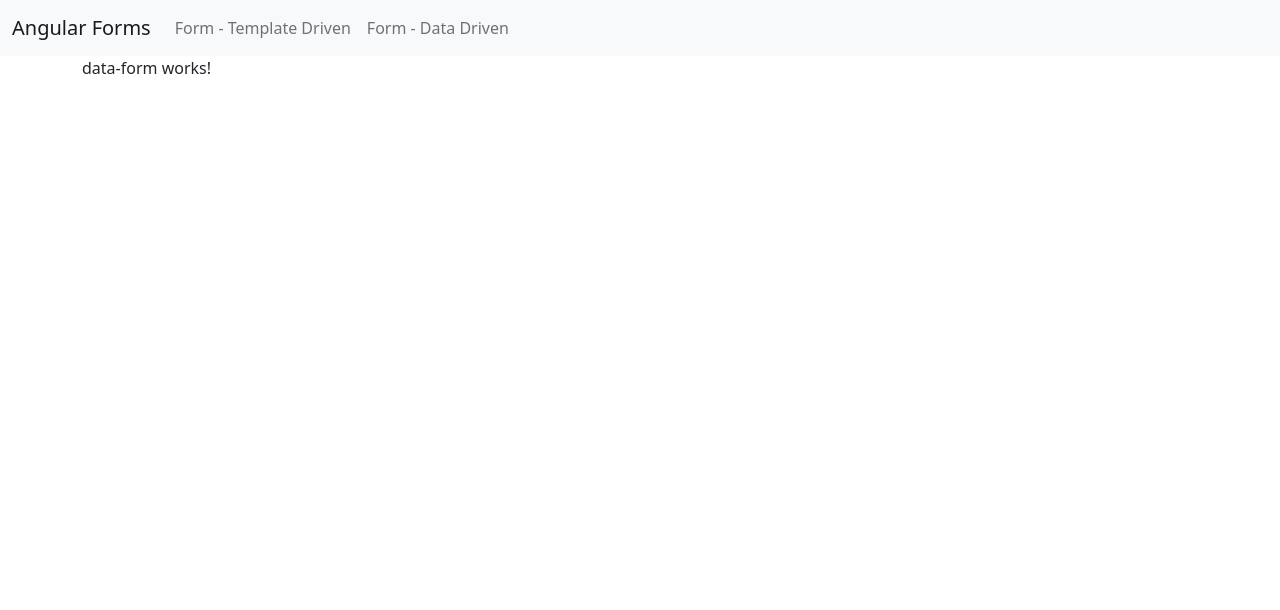
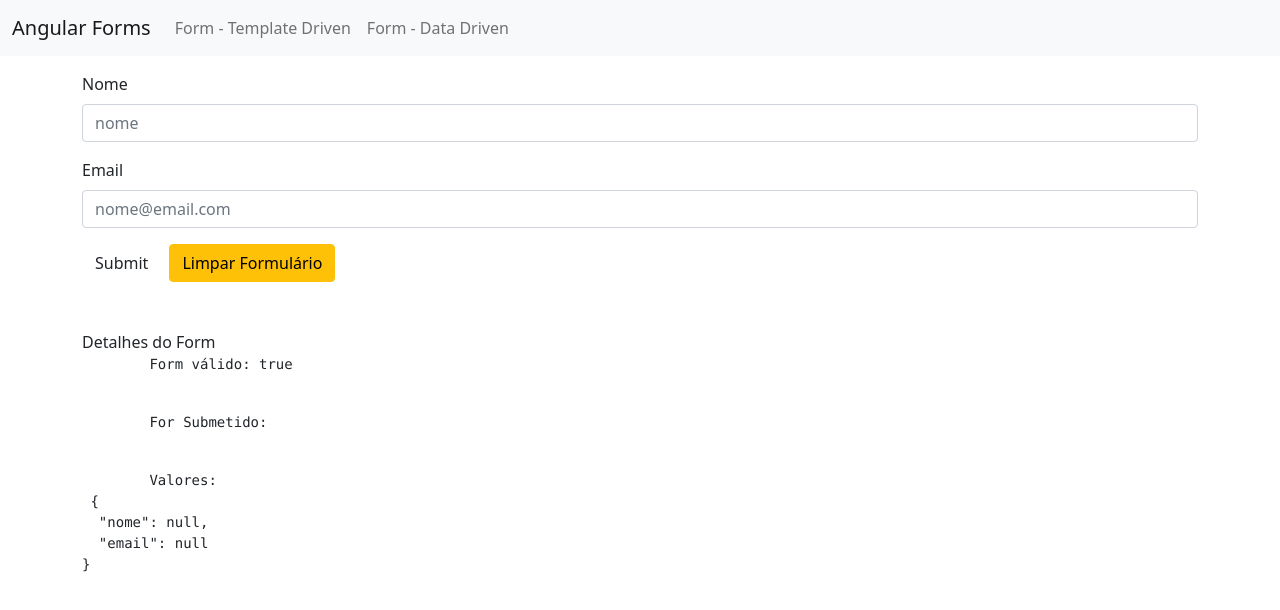
Before and after one commit to drishaolin/formularios-angular, an Angular app: page /dataForm in a window 1280 px wide. Shown: the top 610 px of the page. Built offline with nearby package versions, Linux system fonts and the light colour scheme.

Commit message:
Configuração inicial do formulário data driven, método de submit, teste de post

```diff
--- a/src/app/app-routing.module.ts
+++ b/src/app/app-routing.module.ts
@@ -6,7 +6,7 @@ import { TemplateFormComponent } from './template-form/template-form.component';
 const routes: Routes = [
   { path: 'templateForm', component: TemplateFormComponent },
   { path: 'dataForm', component: DataFormComponent },
-  { path: '', pathMatch:'full', redirectTo:'templateForm' }
+  { path: '', pathMatch:'full', redirectTo:'dataForm' }
 ];
 
 @NgModule({
--- a/src/app/app.module.ts
+++ b/src/app/app.module.ts
@@ -6,7 +6,7 @@ import { HttpClientModule } from '@angular/common/http'
 import { AppComponent } from './app.component';
 import { TemplateFormComponent } from './template-form/template-form.component';
 import { DataFormComponent } from './data-form/data-form.component';
-import { FormsModule } from '@angular/forms';
+import { FormsModule, ReactiveFormsModule } from '@angular/forms';
 import { FormDebugComponent } from './form-debug/form-debug.component';
 
 @NgModule({
@@ -20,6 +20,7 @@ import { FormDebugComponent } from './form-debug/form-debug.component';
     BrowserModule,
     AppRoutingModule,
     FormsModule,
+    ReactiveFormsModule,
     HttpClientModule
   ],
   providers: [],
--- a/src/app/data-form/data-form.component.html
+++ b/src/app/data-form/data-form.component.html
@@ -1 +1,43 @@
-<p>data-form works!</p>
+<form [formGroup]="formulario" (ngSubmit)="onSubmit()">
+    <div class="row">
+        <div class="col-md-12">
+            <div class="mt-3">
+                <label for="nome" class="form-label">
+                Nome
+                </label>
+                <input type="text" class="form-control" formControlName="nome"
+                id="nome" placeholder="nome">
+            </div>
+            <!-- <div class="txt-error form-text">
+                {{usuarioAuxiliarMsg.nome}}
+            </div> -->
+        </div>
+    </div>
+
+    <div class="row">
+        <div class="col-md-12">
+            <div class="mt-3">
+                <label for="email" class="form-label">
+                Email
+                </label>
+                <input type="email" class="form-control" formControlName="email"
+                id="email" placeholder="nome@email.com">
+            </div>
+            <!-- <div class="txt-error form-text">
+                {{usuarioAuxiliarMsg.email}}
+            </div> -->
+        </div>
+    </div>
+
+
+    <div class="d-flex">
+        <button type="submit" class="btn mt-3">
+            Submit
+        </button>
+        <button type="reset" class="btn btn-warning mt-3 ms-2">
+            Limpar Formulário
+        </button>
+    </div>
+</form>
+
+<app-form-debug [form]="formulario"></app-form-debug>
--- a/src/app/data-form/data-form.component.ts
+++ b/src/app/data-form/data-form.component.ts
@@ -1,4 +1,6 @@
+import { HttpClient } from '@angular/common/http';
 import { Component, OnInit } from '@angular/core';
+import { FormBuilder, FormControl, FormGroup } from '@angular/forms';
 
 @Component({
   selector: 'app-data-form',
@@ -7,9 +9,32 @@ import { Component, OnInit } from '@angular/core';
 })
 export class DataFormComponent implements OnInit {
 
-  constructor() { }
+  formulario: FormGroup;
+
+  constructor(
+    private formBuilder: FormBuilder,
+    private http: HttpClient
+    ) { }
 
   ngOnInit(): void {
+    //As duas maneiras de escrever fazem a mesma coisa:
+    // this.formulario = new FormGroup({
+    //   nome: new FormControl(null),
+    //   email: new FormControl(null)
+    // });
+
+    this.formulario = this.formBuilder.group({
+      nome: [null],
+      email: [null]
+    })
+  }
+
+  onSubmit() {
+    console.log(this.formulario.value);
+
+    this.http.post('https://httpbin.org/post', JSON.stringify(this.formulario.value))
+    .subscribe(dados => console.log(dados))
+
   }
 
 }
--- a/tsconfig.json
+++ b/tsconfig.json
@@ -5,6 +5,7 @@
     "baseUrl": "./",
     "outDir": "./dist/out-tsc",
     "forceConsistentCasingInFileNames": true,
+    "strictPropertyInitialization": false,
     "strict": true,
     "noImplicitOverride": true,
     "noPropertyAccessFromIndexSignature": true,
```
